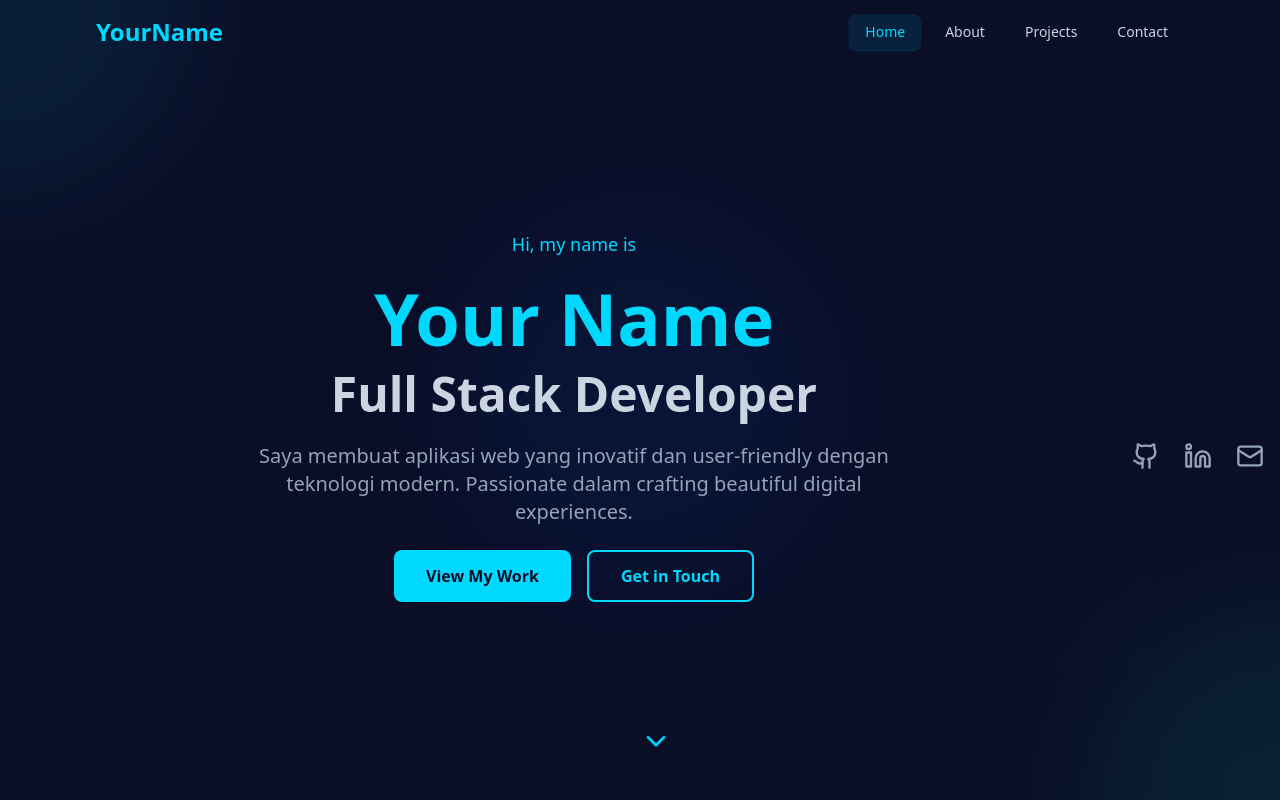
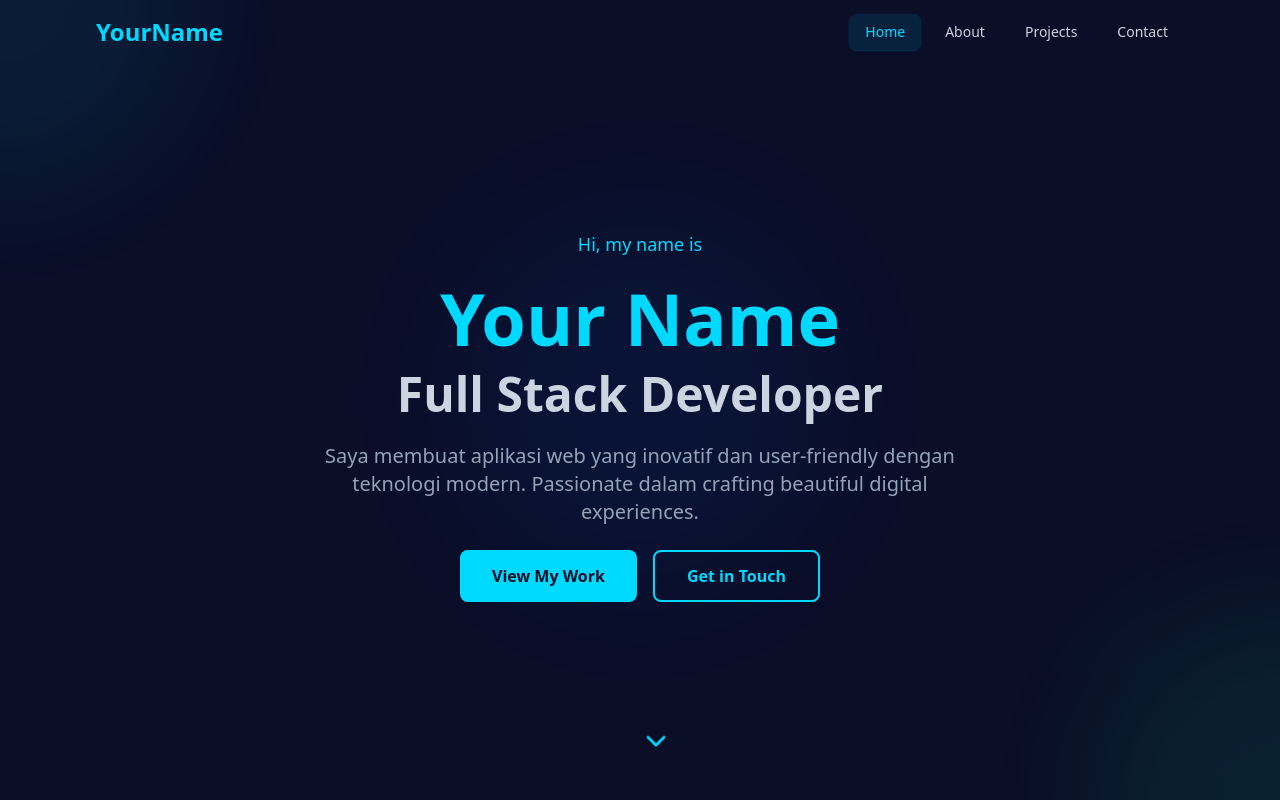
Before and after one commit to Arspn0/my-portfolio, a React (Vite) app: page / in a window 1280 px wide. Shown: the top 800 px of the page. Built offline with nearby package versions, Linux system fonts and the light colour scheme; the HTML template or start-up script is replaced by a standard one.

Commit message:
change: remove social media icon

```diff
--- a/src/components/Hero.jsx
+++ b/src/components/Hero.jsx
@@ -86,22 +86,6 @@ function Hero() {
             </div>
         </div>
 
-        {/* Social Links */}
-        <div className="flex gap-6 justify-center mt-12 animate-fade-in" style={{ animationDelay: '0.8s' }}>
-          {socialLinks.map((social, index) => (
-            <a
-              key={index}
-              href={social.href}
-              target="_blank"
-              rel="noopener noreferrer"
-              className="text-slate-400 hover:text-primary transition-all duration-300 hover:scale-110 transform"
-              aria-label={social.label}
-            >
-              <social.icon size={28} />
-            </a>
-          ))}
-        </div>
-
         {/* Scroll Indicator */}
         <button
           onClick={() => scrollToSection('about')}
```
